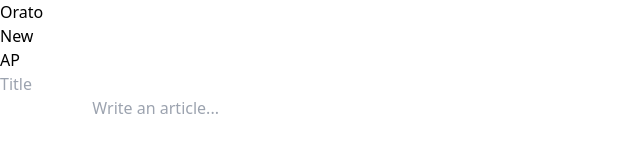
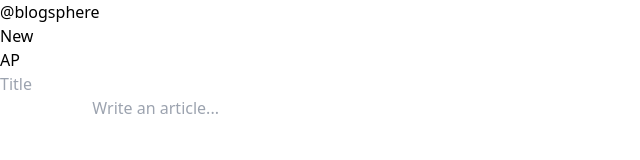
Before and after one commit to helloankitpandey/BlogSphere, a React (Vite) app in the folder frontend/: page /publish in a window 1280 px wide. Shown: the top 160 px of the page, without its empty margins (0-640 px from the left). Built offline with nearby package versions, Linux system fonts and the light colour scheme.

Commit message:
name-change

```diff
--- a/frontend/src/components/Appbar.tsx
+++ b/frontend/src/components/Appbar.tsx
@@ -6,7 +6,7 @@ export const Appbar = () => {
     return (
         <div className="border-b flex justify-between py-4 px-10 bg-slate-200">
             <Link to={'/blogs'} className="flex flex-col text-5xl justify-center cursor-pointer">
-                Orato
+                @blogsphere
             </Link>
             <div>
                 <Link to={`/publish`}>
```
